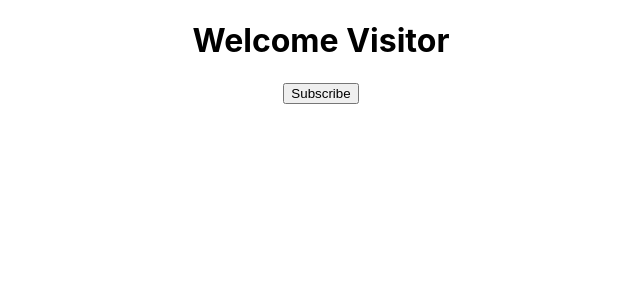
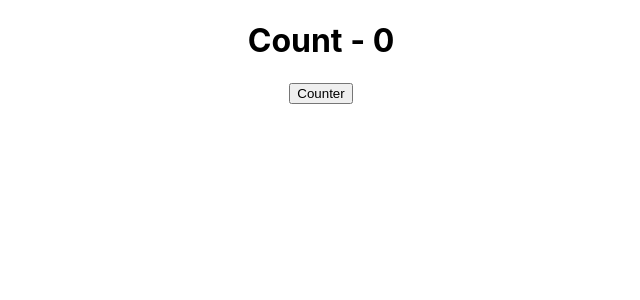
Before and after one commit to Vinoth6194/Reactcodev, a React (Create React App) app: page / in a window 1280 px wide. Shown: the top 300 px of the page, without its empty margins (319-959 px from the left). Built offline with nearby package versions, Linux system fonts and the light colour scheme.

Commit message:
setState 11

```diff
--- a/src/App.js
+++ b/src/App.js
@@ -6,11 +6,14 @@
 import Welcome from './components/Welcome';
 import Hello from './components/Hello';
 import Message from './components/Message';
+import Count from './components/Counter';
+import Counter from './components/Counter';
 class App extends Component{
   render(){
     return (
      <div className = "App">
-       <Message></Message>
+       <Counter></Counter>
+       {/* <Message></Message> */}
        {/* <Greet name = "Vinothkumar" heroName = "Ranveer">
          <p>The Gully Boy</p>
        </Greet>
--- /dev/null
+++ b/src/components/Counter.js
@@ -0,0 +1,46 @@
+import React, { Component } from 'react'
+
+class Counter extends Component {
+
+    constructor(){
+        super();
+        this.state = {
+            count : 0
+        }
+    }
+    //For a fixed value of increment. In this case inc by 1.
+    // increment(){
+    //     this.setState({
+    //         count : this.state.count + 1
+    //     }, () => {console.log('Callback function valuse is ', this.state.count)})
+    // }
+
+    //
+
+    increment(){
+        this.setState(prevState => ({
+            count: prevState.count + 1
+        }))
+    }
+
+    incrementFive(){
+        this.increment();
+        this.increment();
+        this.increment();
+        this.increment();
+        this.increment();
+        this.increment();
+        this.increment();
+        this.increment();
+    }
+
+    render() {
+        return (
+            <div>
+              <h1>Count - {this.state.count}</h1>
+              <button onClick = {() => this.incrementFive()}>Counter</button>
+            </div>
+        )
+    }
+}
+export default Counter;
```
